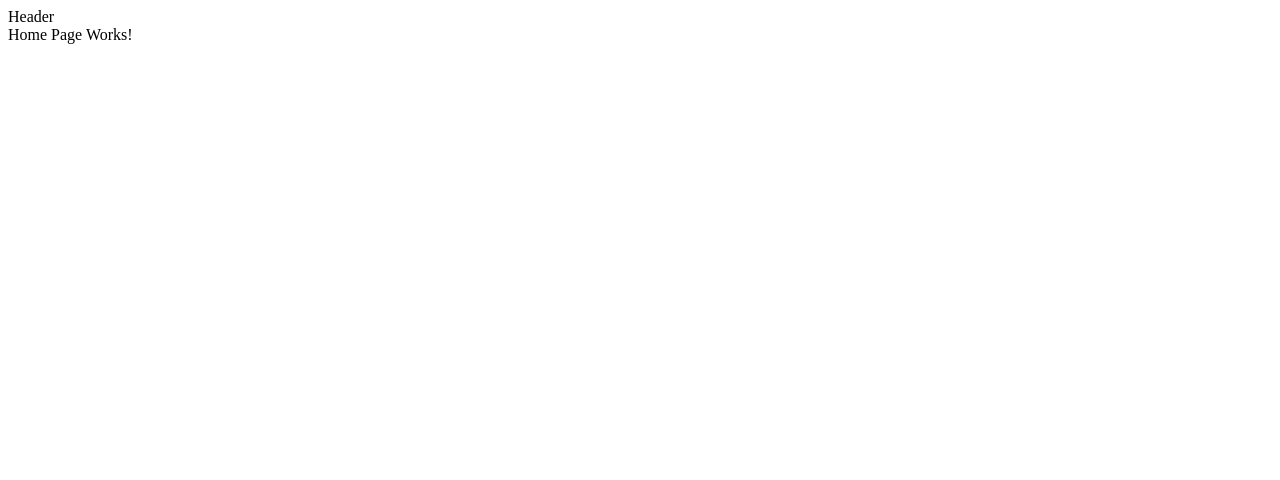
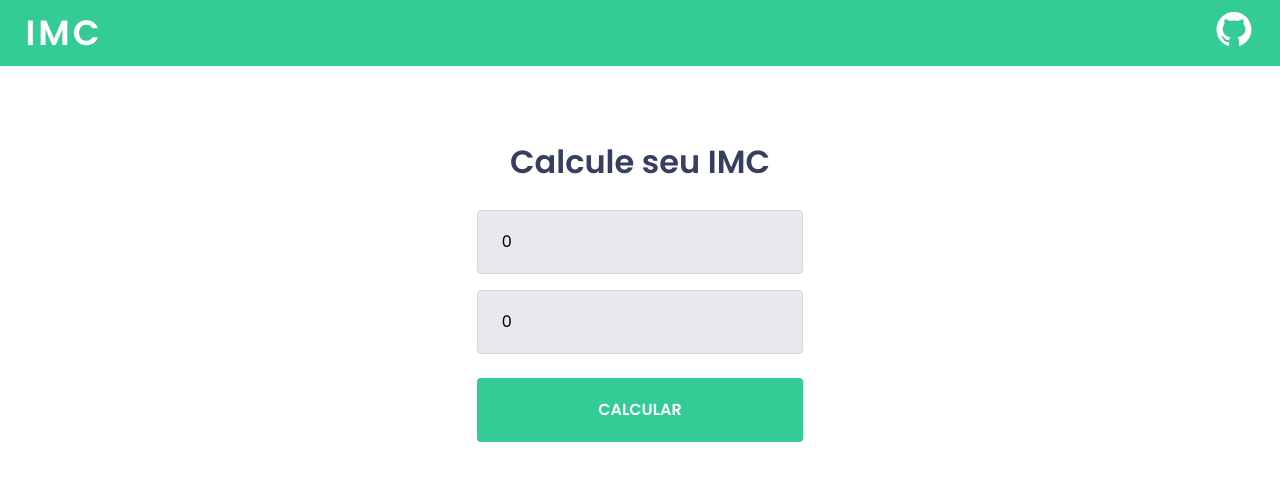
Before and after one commit to marrcelosantana/imc-react, a React (Create React App) app: page / in a window 1280 px wide. Shown: the top 480 px of the page. Built offline with nearby package versions, Linux system fonts and the light colour scheme.

Commit message:
update layout

```diff
--- a/package.json
+++ b/package.json
@@ -12,6 +12,7 @@
     "@types/react-dom": "^17.0.9",
     "react": "^17.0.2",
     "react-dom": "^17.0.2",
+    "react-hot-toast": "^2.2.0",
     "react-icons": "^4.3.1",
     "react-scripts": "5.0.0",
     "styled-components": "^5.3.5",
--- a/src/App.tsx
+++ b/src/App.tsx
@@ -5,6 +5,7 @@ import { GlobalStyle } from "./styles/global";
 export function App() {
   return (
     <>
+     <GlobalStyle/>
       <Header/>
       <HomePage/>
     </>
--- a/src/components/Header/index.tsx
+++ b/src/components/Header/index.tsx
@@ -1,5 +1,13 @@
+import { AiFillGithub } from 'react-icons/ai';
+import { Container } from './styles';
+
 export function Header () {
   return (
-    <header>Header</header>
+    <Container>
+      <span>IMC</span>
+      <a href="https://github.com/marrcelosantana" target="_blank">
+        <AiFillGithub size={40} cursor='pointer' color='#ffffff'/>
+      </a>
+    </Container>
   )
 }
--- a/src/components/Header/styles.ts
+++ b/src/components/Header/styles.ts
@@ -1 +1,17 @@
 import styled from 'styled-components';
+
+export const Container = styled.header `
+  background: var(--green);
+  display: flex;
+  align-items: center;
+  justify-content: space-between;
+  padding: 0.5% 2%;
+  margin-bottom: 2rem;
+
+  span{
+    color: var(--shape);
+    font-size: 35px;
+    font-weight: bolder;
+    letter-spacing: 3px;
+  }
+`;
--- a/src/components/HomePage/index.tsx
+++ b/src/components/HomePage/index.tsx
@@ -1,5 +1,37 @@
-export function HomePage () {
+import { FormEvent, useState } from "react";
+import { Container, InputsContainer } from "./styles";
+
+export function HomePage() {
+  const [peso, setPeso] = useState(0);
+  const [altura, setAltura] = useState(0);
+
+  function calcular(event: FormEvent) {
+    event.preventDefault();
+    console.log(peso, altura);
+  }
+
   return (
-    <div>Home Page Works!</div>
+    <Container>
+      <h2>Calcule seu IMC</h2>
+      <InputsContainer>
+        <input
+          type="number"
+          placeholder="Digite seu peso"
+          required
+          value={peso}
+          onChange={(event) => setPeso(Number(event.target.value))}
+        />
+        <input
+          type="number"
+          placeholder="Digite sua altura"
+          required
+          value={altura}
+          onChange={(event) => setAltura(Number(event.target.value))}
+        />
+      </InputsContainer>
+      <button type="submit" onClick={calcular}>
+        CALCULAR
+      </button>
+    </Container>
   );
 }
--- a/src/components/HomePage/styles.ts
+++ b/src/components/HomePage/styles.ts
@@ -1 +1,60 @@
 import styled from "styled-components";
+
+export const Container = styled.form`
+  max-width: 1120px;
+  margin: 0 auto;
+  padding: 2.5rem 1rem;
+  display: flex;
+  align-items: center;
+  justify-content: center;
+  flex-direction: column;
+
+  h2 {
+    color: var(--text-title);
+    font-size: 2rem;
+    margin-bottom: 1.5rem;
+  }
+
+  button {
+    width: 30%;
+    padding: 0 1.5rem;
+    height: 4rem;
+    background: var(--green);
+    color: #fff;
+    border-radius: 0.25rem;
+    border: 0;
+    font-size: 1rem;
+    margin-top: 1.5rem;
+    font-weight: 600;
+    transition: filter 0.2s;
+
+    &:hover {
+      filter: brightness(0.9);
+    }
+  }
+`;
+
+export const InputsContainer = styled.div`
+  display: flex;
+  flex-direction: column;
+  width: 30%;
+
+  input {
+    width: 100%;
+    padding: 0 1.5rem;
+    height: 4rem;
+    border-radius: 0.25rem;
+    border: 1px solid #d7d7d7;
+    background: #e7e9ee;
+    font-weight: 400;
+    font-size: 1rem;
+    outline: 0;
+
+    &::placeholder {
+      color: var(--text-body);
+    }
+    & + input {
+      margin-top: 1rem;
+    }
+  }
+`;
--- a/src/styles/global.ts
+++ b/src/styles/global.ts
@@ -1,6 +1,17 @@
 import { createGlobalStyle } from "styled-components";
 
 export const GlobalStyle = createGlobalStyle`
+:root {
+    --background: #f0f2f5;
+    --red: #E52E4D;
+    --blue: #5429CC;
+    --green: #33CC95;
+    --blue-light: #6933FF;
+    --text-title: #363F5F;
+    --text-body: #969CB3;
+    --background: #f0f2f5;
+    --shape: #FFFFFF;
+  }
   * {
     margin: 0;
     padding: 0;
@@ -18,7 +29,15 @@ export const GlobalStyle = createGlobalStyle`
   }
 
   body{
+    background: var(---background);
     -webkit-font-smoothing: antialiased;
+  }
+  body, input, textarea, button {
+    font-family: 'Poppins', sans-serif;
+    font-weight: 400;
+  }
+  h1,h2,h3,h4,h5,h6, strong{
+    font-weight: 600;
   }
 
   button {
```
Also changed, not shown: 1 other file (tests, documents, lock files or other folders).
